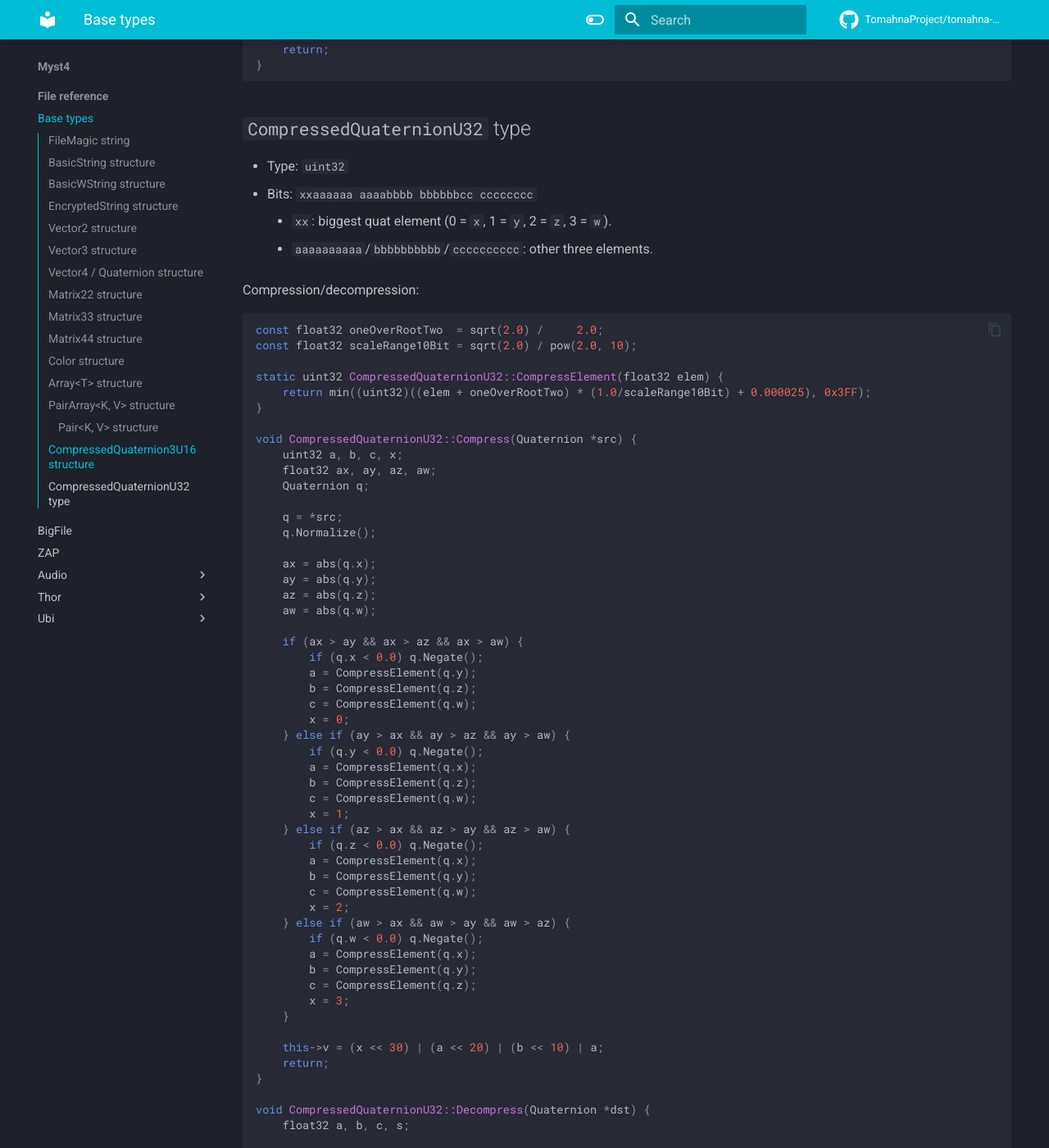
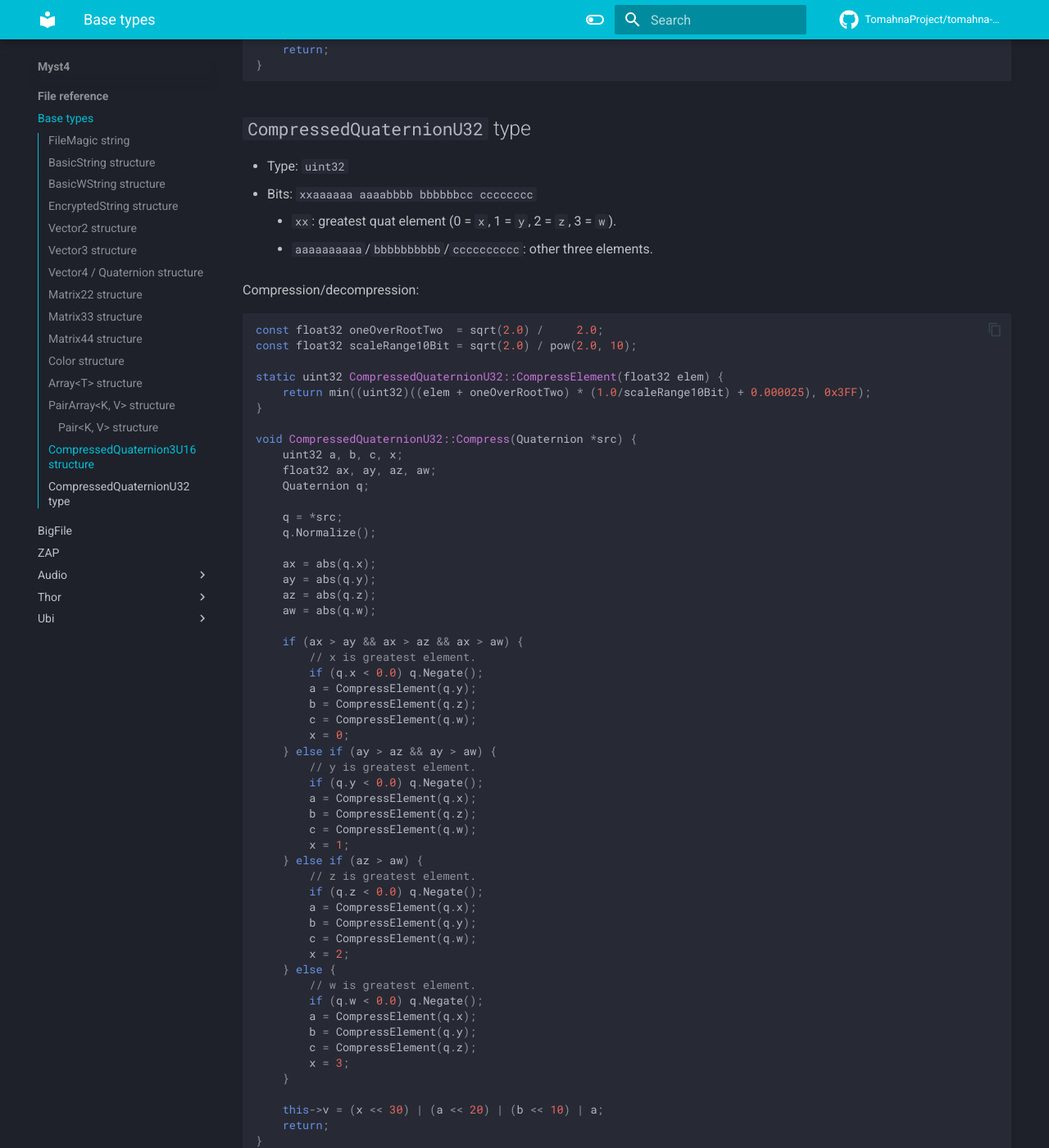
Before and after one commit to TomahnaProject/tomahna-project-wiki, an MkDocs documentation site: the page built from docs/myst4/file-reference/base.md, in a window 1280 px wide and 1400 px high, scrolled down 4936 px. Shown: the whole window at 82% size. Built offline with MkDocs 1.6.1 and Material for MkDocs 9.7.7, drawn with Linux system fonts in a browser that asks for light colours; comment, search, counter and statistics services are not loaded.

Commit message:
myst4/file-reference/base: improve `CompressedQuaternionU32` documentation

```diff
--- a/docs/myst4/file-reference/base.md
+++ b/docs/myst4/file-reference/base.md
@@ -159,7 +159,7 @@ void CompressedQuaternion3U16::Decompress(Quaternion *dst) {
 
 - Type: `uint32`
 - Bits: `xxaaaaaa aaaabbbb bbbbbbcc cccccccc`
-    - `xx`: biggest quat element (0 = `x`, 1 = `y`, 2 = `z`, 3 = `w`).
+    - `xx`: greatest quat element (0 = `x`, 1 = `y`, 2 = `z`, 3 = `w`).
     - `aaaaaaaaaa`/`bbbbbbbbbb`/`cccccccccc`: other three elements.
 
 Compression/decompression:
@@ -186,24 +186,28 @@ void CompressedQuaternionU32::Compress(Quaternion *src) {
     aw = abs(q.w);
 
     if (ax > ay && ax > az && ax > aw) {
+        // x is greatest element.
         if (q.x < 0.0) q.Negate();
         a = CompressElement(q.y);
         b = CompressElement(q.z);
         c = CompressElement(q.w);
         x = 0;
-    } else if (ay > ax && ay > az && ay > aw) {
+    } else if (ay > az && ay > aw) {
+        // y is greatest element.
         if (q.y < 0.0) q.Negate();
         a = CompressElement(q.x);
         b = CompressElement(q.z);
         c = CompressElement(q.w);
         x = 1;
-    } else if (az > ax && az > ay && az > aw) {
+    } else if (az > aw) {
+        // z is greatest element.
         if (q.z < 0.0) q.Negate();
         a = CompressElement(q.x);
         b = CompressElement(q.y);
         c = CompressElement(q.w);
         x = 2;
-    } else if (aw > ax && aw > ay && aw > az) {
+    } else {
+        // w is greatest element.
         if (q.w < 0.0) q.Negate();
         a = CompressElement(q.x);
         b = CompressElement(q.y);
```
